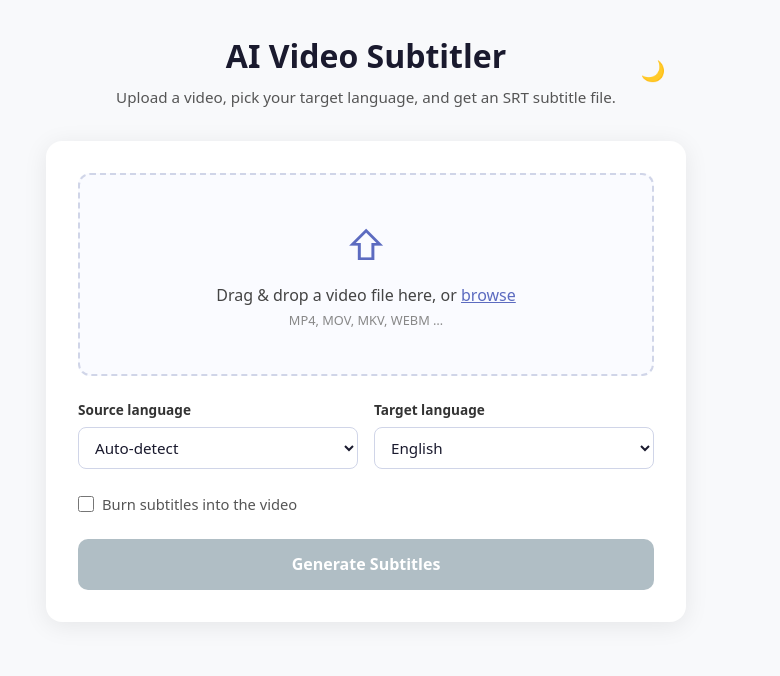
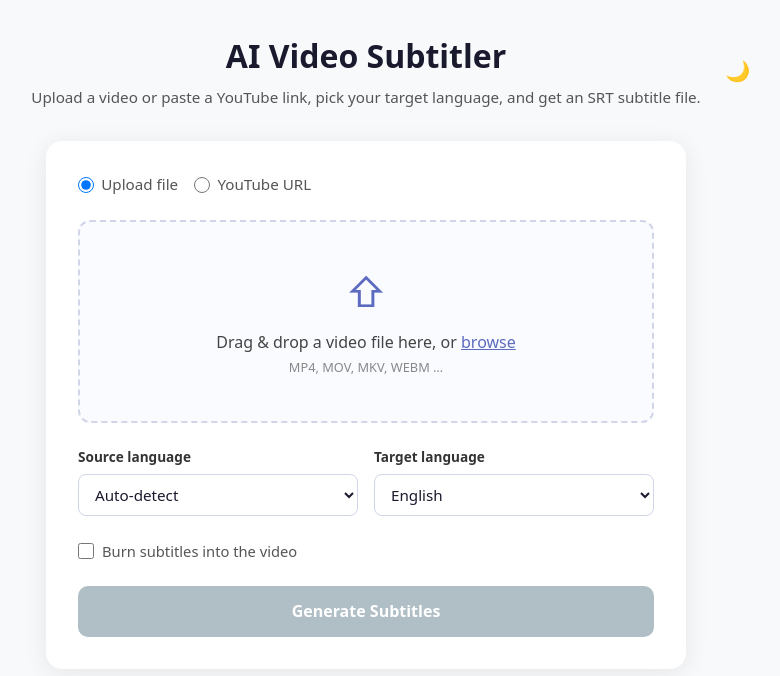
Before and after one commit to daviderl99/video-subtitler-fe, an Angular app: page / in a window 1280 px wide. Shown: the top 676 px of the page, without its empty margins (274-1054 px from the left). Built offline with nearby package versions, Linux system fonts and the light colour scheme.

Commit message:
feat: implement YouTube video processing and source mode selection

```diff
--- a/src/app/app.css
+++ b/src/app/app.css
@@ -51,6 +51,64 @@
   flex-direction: column;
   gap: 1.5rem;
   transition: background-color 0.25s;
+}
+
+.source-mode {
+  margin: 0;
+  padding: 0;
+  border: 0;
+  display: flex;
+  gap: 1rem;
+  flex-wrap: wrap;
+}
+
+.source-mode label {
+  display: inline-flex;
+  align-items: center;
+  gap: 0.45rem;
+  font-size: 0.95rem;
+  color: var(--text-secondary);
+  cursor: pointer;
+}
+
+.source-mode input[type='radio'] {
+  width: 1rem;
+  height: 1rem;
+}
+
+.youtube-input-wrap {
+  display: grid;
+  gap: 0.5rem;
+}
+
+.youtube-label {
+  color: var(--text-secondary);
+  font-size: 0.9rem;
+}
+
+.youtube-input {
+  width: 100%;
+  border: 1px solid var(--border-color);
+  background: var(--bg-drop);
+  color: var(--text-primary);
+  border-radius: 10px;
+  padding: 0.8rem 0.9rem;
+  font-size: 0.95rem;
+}
+
+.youtube-input:focus {
+  outline: 2px solid var(--accent);
+  outline-offset: 1px;
+}
+
+.youtube-input[aria-invalid='true'] {
+  border-color: var(--alert-error-border);
+}
+
+.youtube-error {
+  margin: 0;
+  font-size: 0.85rem;
+  color: var(--alert-error-text);
 }
 
 .burn-option {
--- a/src/app/app.html
+++ b/src/app/app.html
@@ -1,12 +1,39 @@
 <div class="page">
   <header class="header">
     <h1 class="title">AI Video Subtitler</h1>
-    <p class="tagline">Upload a video, pick your target language, and get an SRT subtitle file.</p>
+    <p class="tagline">
+      Upload a video or paste a YouTube link, pick your target language, and get an SRT subtitle file.
+    </p>
     <app-theme-toggle />
   </header>
 
   <main class="card">
+    <fieldset class="source-mode" aria-label="Video source mode">
+      <label>
+        <input type="radio" name="sourceMode" [checked]="sourceMode() === 'upload'"
+          (change)="onSourceModeChange('upload')" />
+        Upload file
+      </label>
+      <label>
+        <input type="radio" name="sourceMode" [checked]="sourceMode() === 'youtube'"
+          (change)="onSourceModeChange('youtube')" />
+        YouTube URL
+      </label>
+    </fieldset>
+
+    @if (sourceMode() === 'upload') {
     <app-drop-zone [(file)]="selectedFile" />
+    } @else {
+    <div class="youtube-input-wrap">
+      <label for="youtubeUrl" class="youtube-label">YouTube link</label>
+      <input id="youtubeUrl" class="youtube-input" type="url" [value]="youtubeUrl()"
+        placeholder="https://www.youtube.com/watch?v=..." (input)="onYoutubeUrlChange($event)"
+        [attr.aria-invalid]="youtubeUrlError() ? 'true' : null" />
+      @if (youtubeUrlError()) {
+      <p class="youtube-error">{{ youtubeUrlError() }}</p>
+      }
+    </div>
+    }
 
     <app-language-controls [(sourceLanguage)]="sourceLanguage" [(targetLanguage)]="targetLanguage" />
 
--- a/src/app/app.ts
+++ b/src/app/app.ts
@@ -6,6 +6,8 @@ import { DropZone } from './components/drop-zone/drop-zone';
 import { LanguageControls } from './components/language-controls/language-controls';
 import { SubtitleResult } from './components/subtitle-result/subtitle-result';
 import { environment } from '../environments/environment';
+
+type VideoSourceMode = 'upload' | 'youtube';
 
 @Component({
   selector: 'app-root',
@@ -17,7 +19,9 @@ export class App {
   private readonly subtitleService = inject(SubtitleService);
   private objectVideoUrl: string | null = null;
 
+  sourceMode = signal<VideoSourceMode>('upload');
   selectedFile = signal<File | null>(null);
+  youtubeUrl = signal('');
   sourceLanguage = signal('');
   targetLanguage = signal('en');
   burnSubtitles = signal(false);
@@ -29,22 +33,69 @@ export class App {
   videoFileName = signal('video_subtitled.mp4');
   errorMessage = signal<string | null>(null);
 
-  readonly canSubmit = computed(
-    () => !!this.selectedFile() && !!this.targetLanguage() && !this.isProcessing(),
-  );
+  readonly youtubeUrlError = computed(() => {
+    if (this.sourceMode() !== 'youtube') {
+      return null;
+    }
+
+    const url = this.youtubeUrl().trim();
+    if (!url) {
+      return null;
+    }
+
+    return this.isValidYouTubeUrl(url) ? null : 'Enter a valid YouTube URL.';
+  });
+
+  readonly canSubmit = computed(() => {
+    if (!this.targetLanguage() || this.isProcessing() || this.isPreparingVideo()) {
+      return false;
+    }
+
+    if (this.sourceMode() === 'upload') {
+      return !!this.selectedFile();
+    }
+
+    return !!this.youtubeUrl().trim() && !this.youtubeUrlError();
+  });
 
   constructor() {
-    // Reset results whenever a new file is chosen.
+    // Reset results whenever video source input changes.
     effect(() => {
-      if (this.selectedFile()) {
+      const mode = this.sourceMode();
+      const selectedFile = this.selectedFile();
+      const youtubeUrl = this.youtubeUrl();
+
+      if (
+        (mode === 'upload' && selectedFile) ||
+        (mode === 'youtube' && youtubeUrl.trim().length > 0)
+      ) {
         this.srtContent.set(null);
         this.detectedLanguage.set(null);
         this.isPreparingVideo.set(false);
         this.clearVideoDownloadUrl();
-        this.videoFileName.set(this.buildSubtitledFileName(this.selectedFile()!.name));
+        if (mode === 'upload' && selectedFile) {
+          this.videoFileName.set(this.buildSubtitledFileName(selectedFile.name));
+        } else {
+          this.videoFileName.set('youtube_subtitled.mp4');
+        }
         this.errorMessage.set(null);
       }
     });
+  }
+
+  onSourceModeChange(mode: VideoSourceMode): void {
+    if (mode === this.sourceMode()) {
+      return;
+    }
+
+    this.sourceMode.set(mode);
+    this.selectedFile.set(null);
+    this.youtubeUrl.set('');
+  }
+
+  onYoutubeUrlChange(event: Event): void {
+    const input = event.target as HTMLInputElement | null;
+    this.youtubeUrl.set(input?.value ?? '');
   }
 
   onBurnSubtitlesChange(event: Event): void {
@@ -53,20 +104,36 @@ export class App {
   }
 
   submit(): void {
+    if (!this.canSubmit()) return;
+
+    const mode = this.sourceMode();
     const file = this.selectedFile();
-    if (!file || !this.canSubmit()) return;
+    const youtubeUrl = this.youtubeUrl().trim();
+    if (mode === 'upload' && !file) return;
+    if (mode === 'youtube' && !youtubeUrl) return;
 
     this.isProcessing.set(true);
     this.isPreparingVideo.set(false);
     this.srtContent.set(null);
     this.detectedLanguage.set(null);
     this.clearVideoDownloadUrl();
-    this.videoFileName.set(this.buildSubtitledFileName(file.name));
+    this.videoFileName.set(
+      mode === 'upload' && file ? this.buildSubtitledFileName(file.name) : 'youtube_subtitled.mp4',
+    );
     this.errorMessage.set(null);
 
     const sourceLanguage = this.sourceLanguage() || undefined;
 
-    this.subtitleService.processVideo(file, this.targetLanguage(), sourceLanguage).subscribe({
+    const processRequest =
+      mode === 'upload' && file
+        ? this.subtitleService.processVideo(file, this.targetLanguage(), sourceLanguage)
+        : this.subtitleService.processYouTubeVideo(
+            youtubeUrl,
+            this.targetLanguage(),
+            sourceLanguage,
+          );
+
+    processRequest.subscribe({
       next: (res) => {
         this.srtContent.set(res.srt_content);
         this.detectedLanguage.set(res.detected_language);
@@ -86,7 +153,16 @@ export class App {
 
         this.isPreparingVideo.set(true);
 
-        this.subtitleService.burnVideo(file, this.targetLanguage(), sourceLanguage).subscribe({
+        const burnRequest =
+          mode === 'upload' && file
+            ? this.subtitleService.burnVideo(file, this.targetLanguage(), sourceLanguage)
+            : this.subtitleService.burnYouTubeVideo(
+                youtubeUrl,
+                this.targetLanguage(),
+                sourceLanguage,
+              );
+
+        burnRequest.subscribe({
           next: (videoRes) => {
             const objectUrl = URL.createObjectURL(videoRes.blob);
             this.setVideoDownloadUrl(objectUrl);
@@ -186,4 +262,26 @@ export class App {
     const extension = originalName.slice(dotIndex);
     return `${baseName}_subtitled${extension}`;
   }
+
+  private isValidYouTubeUrl(url: string): boolean {
+    try {
+      const parsed = new URL(url);
+      const host = parsed.hostname.toLowerCase();
+
+      if (host === 'youtu.be') {
+        return parsed.pathname.length > 1;
+      }
+
+      if (host === 'youtube.com' || host.endsWith('.youtube.com')) {
+        if (parsed.pathname === '/watch') {
+          return parsed.searchParams.has('v');
+        }
+        return parsed.pathname.startsWith('/shorts/') || parsed.pathname.startsWith('/live/');
+      }
+
+      return false;
+    } catch {
+      return false;
+    }
+  }
 }
--- a/src/app/subtitle.service.ts
+++ b/src/app/subtitle.service.ts
@@ -23,19 +23,26 @@ export class SubtitleService {
   private readonly http = inject(HttpClient);
   private readonly apiUrl = environment.apiUrl;
 
+  private readonly processEndpoint = `${this.apiUrl}/process`;
+
   processVideo(
     file: File,
     targetLanguage: string,
     sourceLanguage?: string,
   ): Observable<ProcessResponse> {
-    const form = new FormData();
+    const form = this.buildProcessFormData(targetLanguage, sourceLanguage, false);
     form.append('file', file);
-    form.append('target_language', targetLanguage);
-    if (sourceLanguage) {
-      form.append('source_language', sourceLanguage);
-    }
-    form.append('burn_subtitles', 'false');
-    return this.http.post<ProcessResponse>(`${this.apiUrl}/process`, form);
+    return this.http.post<ProcessResponse>(this.processEndpoint, form);
+  }
+
+  processYouTubeVideo(
+    youtubeUrl: string,
+    targetLanguage: string,
+    sourceLanguage?: string,
+  ): Observable<ProcessResponse> {
+    const form = this.buildProcessFormData(targetLanguage, sourceLanguage, false);
+    form.append('youtube_url', youtubeUrl);
+    return this.http.post<ProcessResponse>(this.processEndpoint, form);
   }
 
   burnVideo(
@@ -43,16 +50,40 @@ export class SubtitleService {
     targetLanguage: string,
     sourceLanguage?: string,
   ): Observable<BurnVideoResponse> {
+    const form = this.buildProcessFormData(targetLanguage, sourceLanguage, true);
+    form.append('file', file);
+
+    return this.sendBurnRequest(form);
+  }
+
+  burnYouTubeVideo(
+    youtubeUrl: string,
+    targetLanguage: string,
+    sourceLanguage?: string,
+  ): Observable<BurnVideoResponse> {
+    const form = this.buildProcessFormData(targetLanguage, sourceLanguage, true);
+    form.append('youtube_url', youtubeUrl);
+
+    return this.sendBurnRequest(form);
+  }
+
+  private buildProcessFormData(
+    targetLanguage: string,
+    sourceLanguage: string | undefined,
+    burnSubtitles: boolean,
+  ): FormData {
     const form = new FormData();
-    form.append('file', file);
     form.append('target_language', targetLanguage);
     if (sourceLanguage) {
       form.append('source_language', sourceLanguage);
     }
-    form.append('burn_subtitles', 'true');
+    form.append('burn_subtitles', String(burnSubtitles));
+    return form;
+  }
 
+  private sendBurnRequest(form: FormData): Observable<BurnVideoResponse> {
     return this.http
-      .post(`${this.apiUrl}/process`, form, {
+      .post(this.processEndpoint, form, {
         observe: 'response',
         responseType: 'blob',
       })
```
